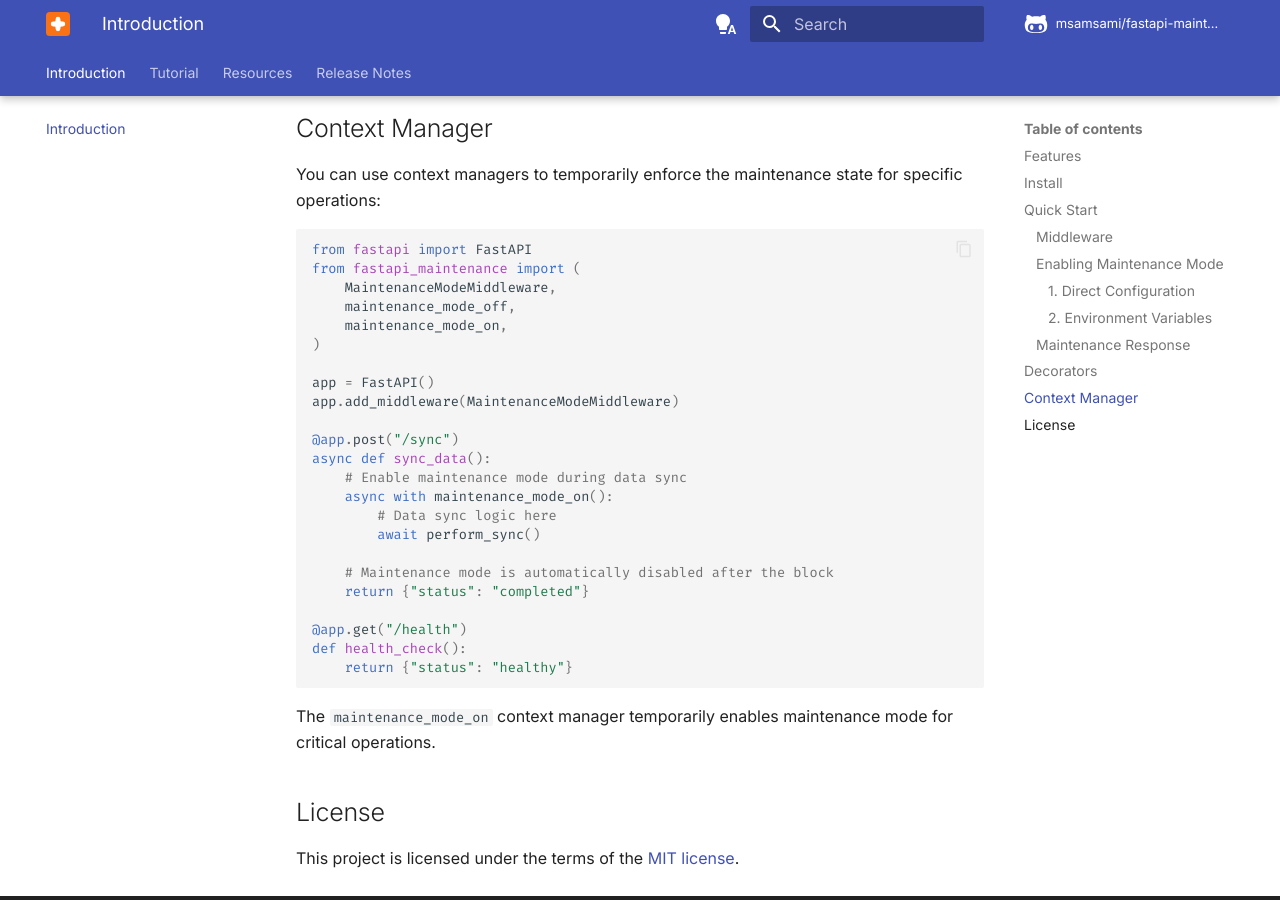
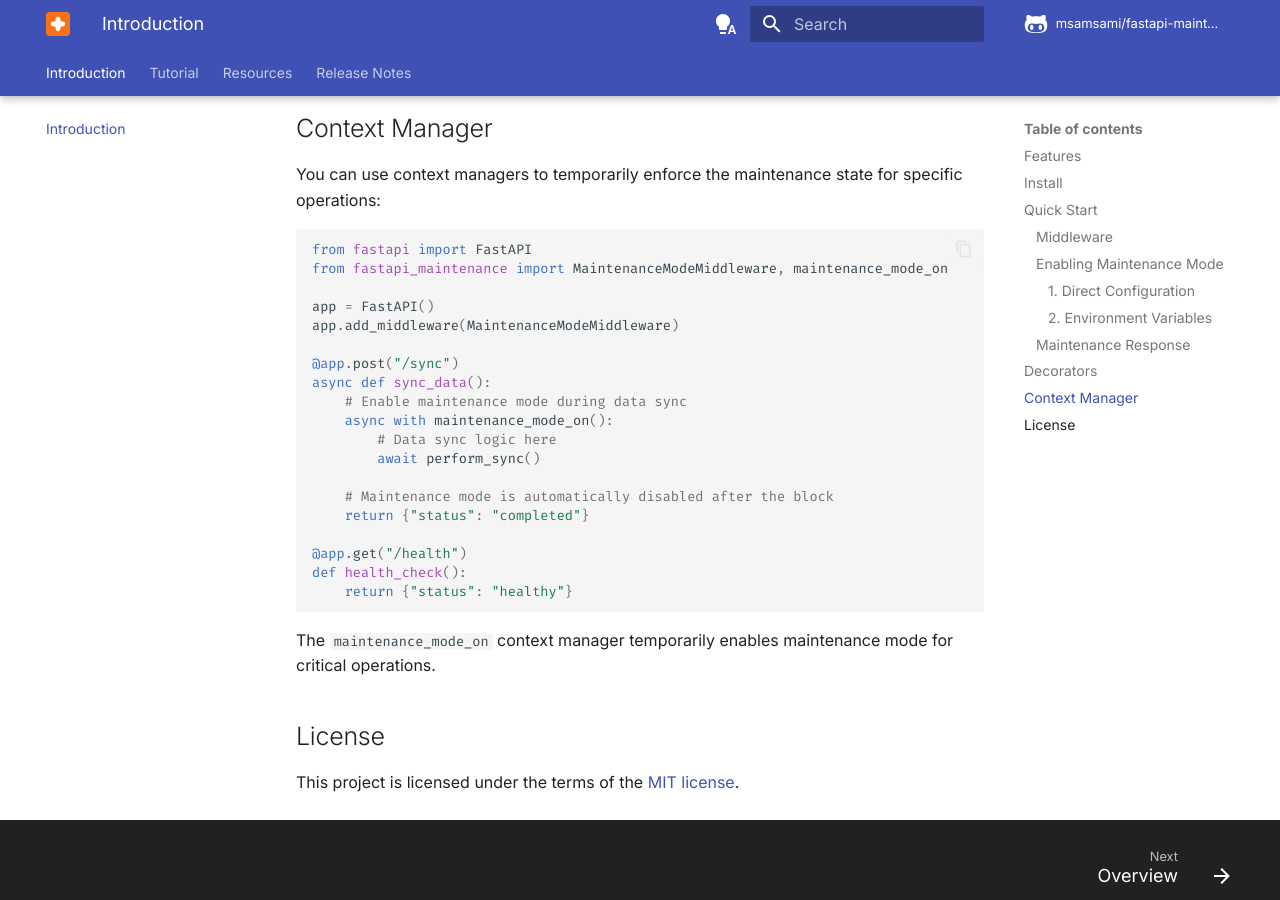
Before and after one commit to msamsami/fastapi-maintenance, an MkDocs documentation site: the page built from docs/index.md, in a window 1280 px wide and 900 px high, scrolled down 3138 px. Built offline with MkDocs 1.6.1 and Material for MkDocs 9.7.7, drawn with Linux system fonts in a browser that asks for light colours; comment, search, counter and statistics services are not loaded.

Commit message:
Remove useless context manager import

````diff
--- a/docs/index.md
+++ b/docs/index.md
@@ -137,11 +137,7 @@ You can use context managers to temporarily enforce the maintenance state for sp
 
 ```python
 from fastapi import FastAPI
-from fastapi_maintenance import (
-    MaintenanceModeMiddleware,
-    maintenance_mode_off,
-    maintenance_mode_on,
-)
+from fastapi_maintenance import MaintenanceModeMiddleware, maintenance_mode_on
 
 app = FastAPI()
 app.add_middleware(MaintenanceModeMiddleware)
````
Also changed, not shown: README.md (+1 -5 lines).
